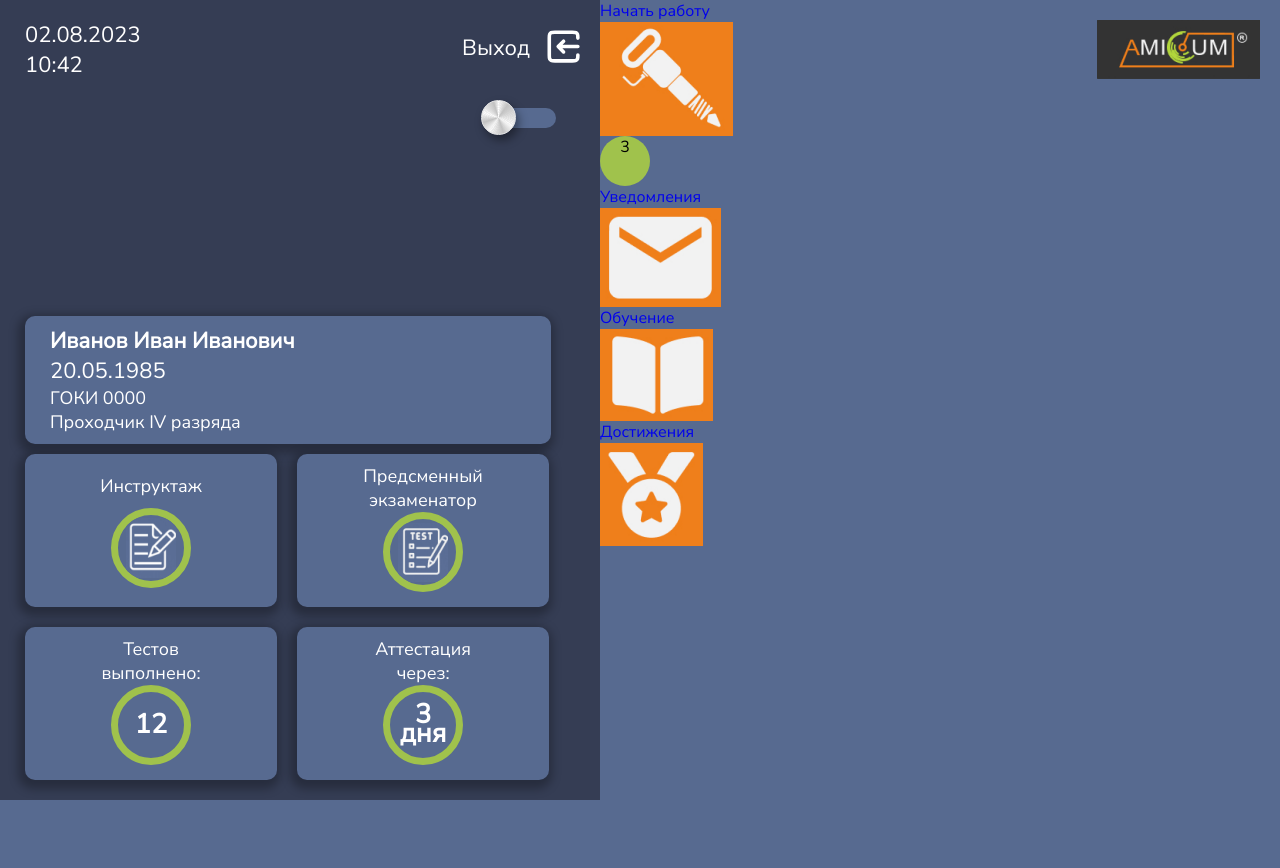
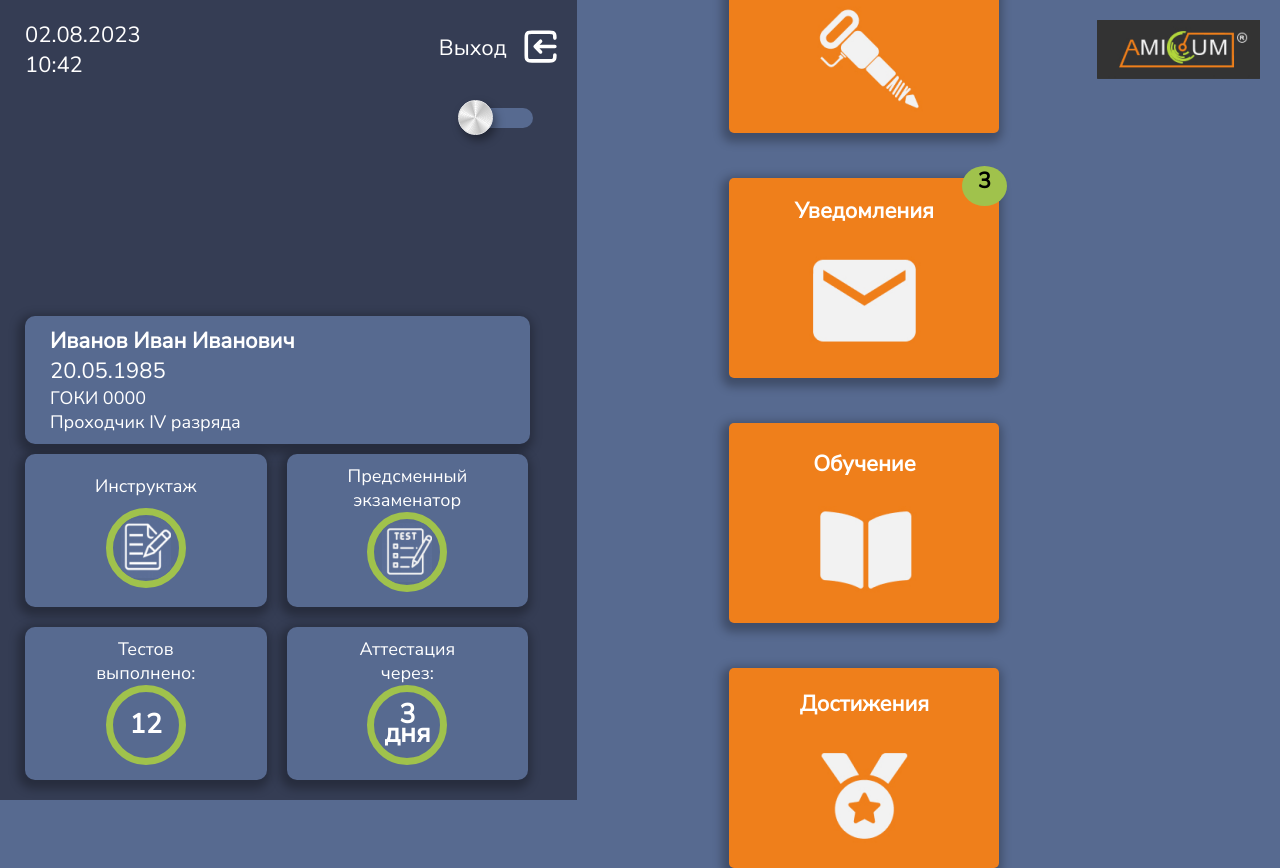
Before and after one commit to AlinaK96/Vue3-Mining, a Vue app: page /main in a window 1280 px wide. Before the commit the page ends 800 px from the top, so only its background shows below. Built offline with nearby package versions, Linux system fonts and the light colour scheme.

Commit message:
main block

```diff
--- a/src/components/UI/cards/InfoCard.vue
+++ b/src/components/UI/cards/InfoCard.vue
@@ -6,7 +6,7 @@
                     :title=item.title
                     class="info__card"
         >
-            <pop-up v-if="item.title === 'Уведомления'"  />
+            <pop-up v-if="item.title === 'Уведомления'" />
             <p>{{ item.title }}</p>
             <img :src=item.img alt="Упс..">
         </router-link>
@@ -34,8 +34,7 @@
                         id: 2,
                         title: 'Уведомления',
                         img: '/notification.png',
-                        link: 'notifications',
-                        popup: 2
+                        link: 'notifications'
                     },
                     {
                         id:3,
--- a/src/components/UI/popup/PopUp.vue
+++ b/src/components/UI/popup/PopUp.vue
@@ -28,9 +28,12 @@ export default {
 
 <style scoped>
     .popup{
+        position: relative;
         z-index: 10;
-        width: 50px;
-        height: 50px;
+        top: -40px;
+        left: 120px;
+        width: 45px;
+        height: 40px;
         border-radius: 50%;
         background-color: var(--extra-content);
         text-align: center;
--- a/src/styles/components/infoBlock.css
+++ b/src/styles/components/infoBlock.css
@@ -1,16 +1,16 @@
-/* .main-info {
+.main-info {
     position: relative;
     display: flex;
     flex-direction: column;
     align-items: center;
+    justify-content: center;
     height: 100vh;
     min-height: 720px;
-    width: 900px;
-    padding: 42px 0px 31px 45px;
+    width: 600px;
+    margin-right: 10%;
 }
 
 .info__cards{
-    margin-top: auto;
     display: flex;
     flex-wrap: wrap;
     justify-content: space-around;
@@ -18,20 +18,25 @@
 }
 
 .info__card{
+    position: relative;
     display: flex;
     flex-direction: column;
     justify-content: center;
     align-items: center;
-    width: 250px;
-    height: 250px;
+    width: 270px;
+    height: 200px;
     border-radius: 5px;
     background-color: var(--main-content);
-    font-size: 28px;
+    font-size: 22px;
     font-weight: 600;
     color: var(--font-primary);
     -webkit-box-shadow: -2px 4px 10px 5px rgba(0, 0, 0, 0.27);
     -moz-box-shadow: -2px 4px 10px 5px rgba(0, 0, 0, 0.27);
     box-shadow: -2px 4px 10px 5px rgba(0, 0, 0, 0.27);
+}
+
+.info__cards a:nth-child(2) p{
+    margin-top: -50px;
 }
 
 .info__card p{
@@ -43,7 +48,7 @@
     -moz-box-shadow: 4px 4px 8px -1px rgba(160, 194, 76, 0.63);
     box-shadow: 4px 4px 8px -1px rgba(160, 194, 76, 0.63);
 }
-
+/*
 @media (min-width: 1200px) and (max-width: 1439px){
     .main-info {
         width: 750px;
--- a/src/views/MainView.vue
+++ b/src/views/MainView.vue
@@ -22,6 +22,7 @@ import InfoBlock from '@/components/InfoBlock.vue'
 <style lang="css" scoped>
   .content{
     display: flex;
+    justify-content: space-between;
     min-height: 100vh
   }
 
```
